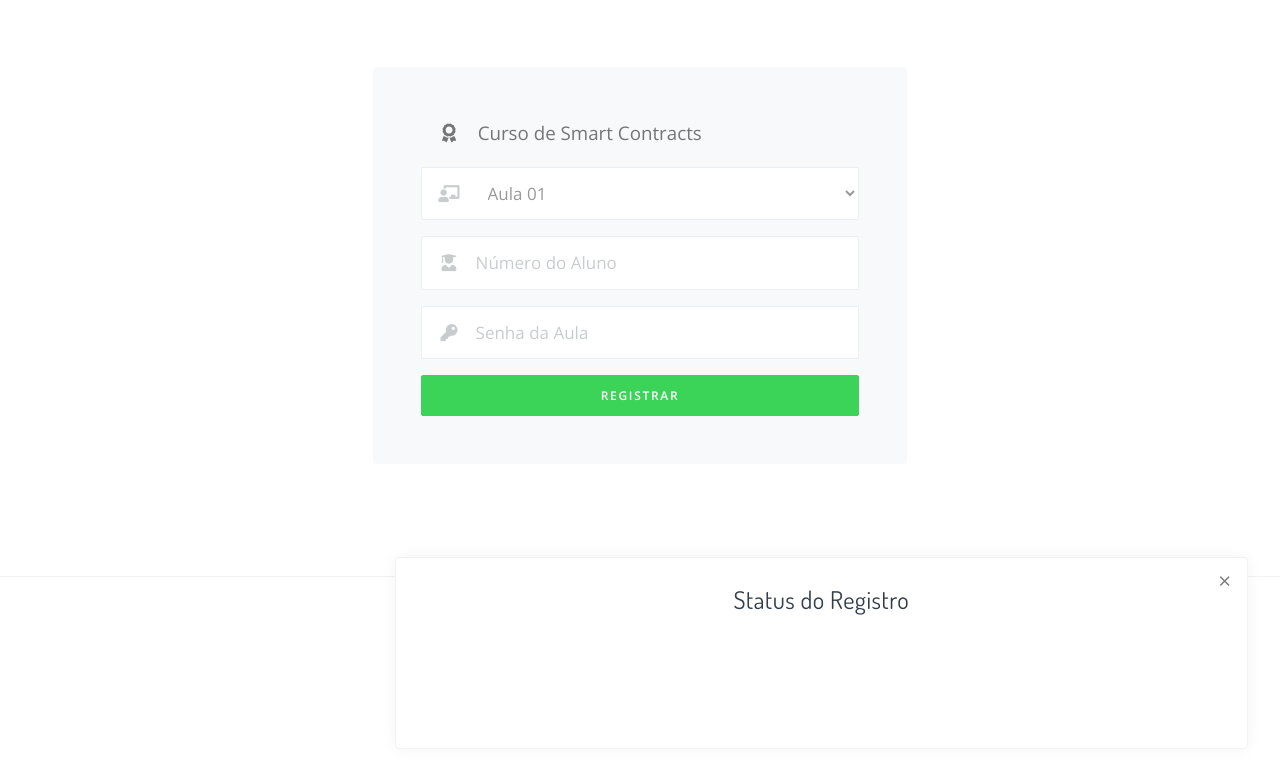
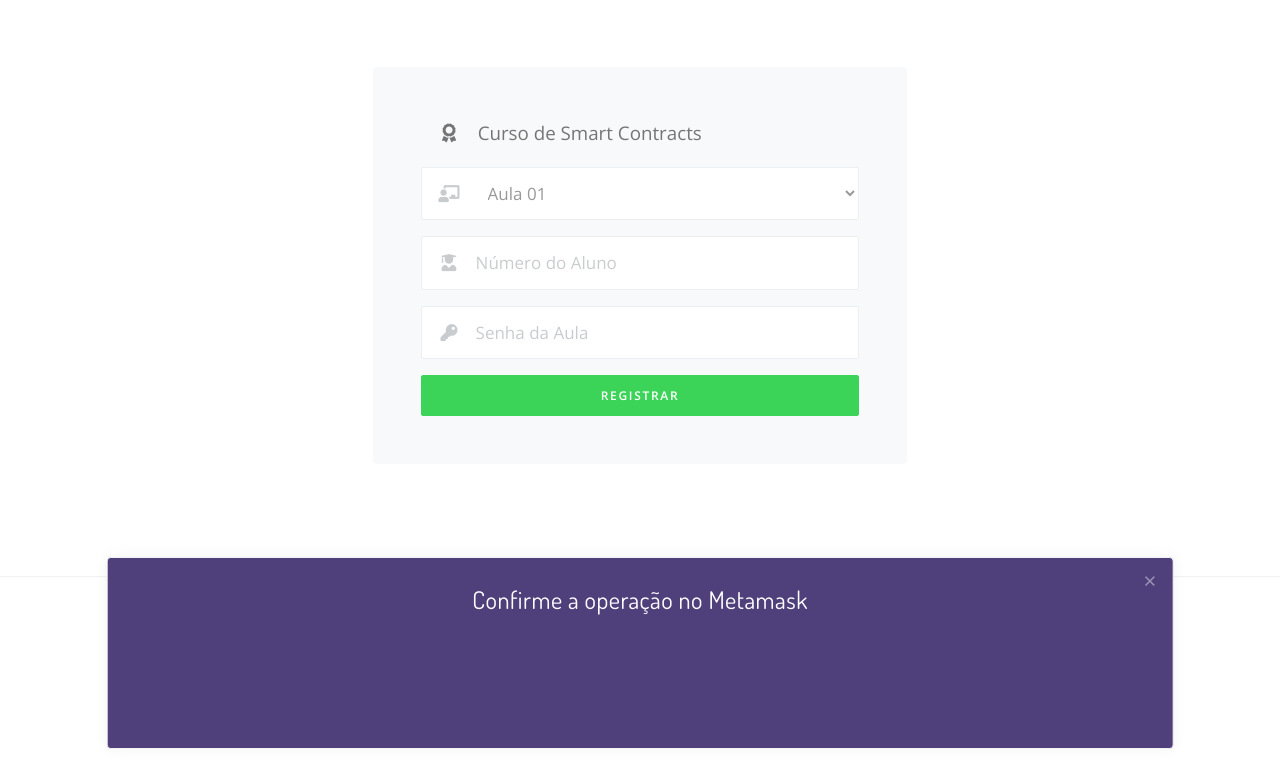
Before and after one commit to freitasgouvea/aula, a plain HTML site: page index.html in a window 1280 px wide. Both pictures are taken after a click on the button "REGISTRAR". Shown: the part 663-1444 px from the top of the page. Drawn offline with nearby package versions, Linux system fonts and the light colour scheme; files that its build step writes are made by us from their sources.

Commit message:
Update index.html

```diff
--- a/index.html
+++ b/index.html
@@ -138,11 +138,11 @@
 
         </section>
 
-        <div id="popup-basic" class="popup col-8 col-md-8">
+        <div id="popup-basic" class="popup col-10 col-md-10 text-white" style="background-color: #4f407b" data-position="bottom-center">
             <button type="button" class="close" data-dismiss="popup" aria-label="Close">
                 <span aria-hidden="true">×</span>
             </button>
-            <h4 class="text-center">Status do Registro</h4>
+            <h4 class="text-center">Confirme a operação no Metamask</h4>
             <br>
             <div class="alert" id="statusTransacao">&nbsp;</div>
         </div>
@@ -194,7 +194,7 @@
                     alert("Houve um erro ao registrar a sua presença, tente novamente.");
                     return
                 }
-                waitForTxToBeMined(resultado, "#statusTransacao");
+                waitForTxToBeMined("Status da Transação" + resultado, "#statusTransacao");
             })
         }
 
```
